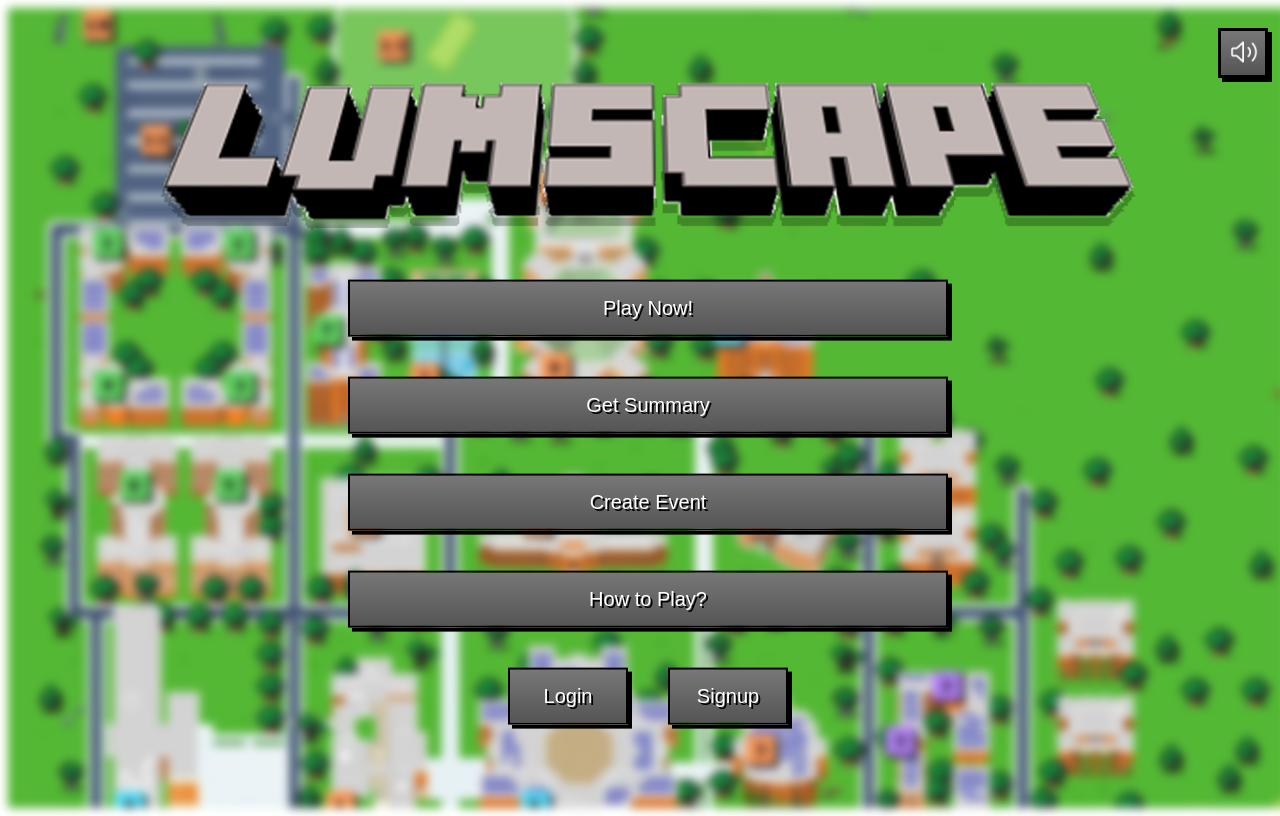
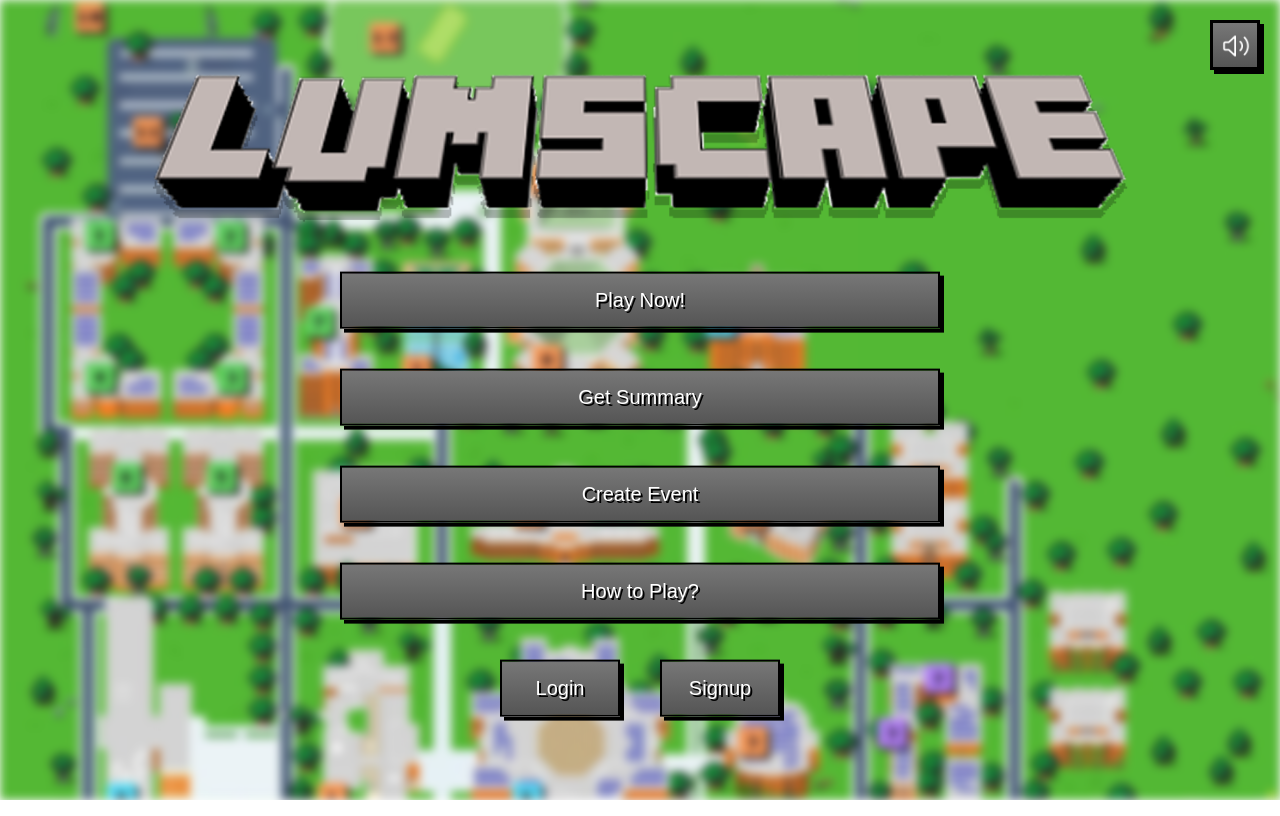
Before and after one commit to sulissss/lumscape, a React (Create React App) app: page / in a window 1280 px wide. Built offline with nearby package versions, Linux system fonts and the light colour scheme; no server answers.

Commit message:
fixed outer white outline

```diff
--- a/src/index.css
+++ b/src/index.css
@@ -12,6 +12,13 @@
   font-style: normal;
 }
 
+html, body, #root {
+  margin: 0;
+  padding: 0;
+  box-sizing: border-box;
+  height: 100%;
+  width: 100%;
+}
 
 .custom-font {
   font-family: 'MinecraftFont', sans-serif;
--- a/src/style/main/StartupScreen.css
+++ b/src/style/main/StartupScreen.css
@@ -96,8 +96,8 @@
   margin: auto;
   filter: brightness(0) invert(1);
   position: fixed;
-  top: 38px;
-  right: 22px;
+  top: 32px;
+  right: 30px;
 }
 
 /* .sound-toggle-btn:hover {
```
